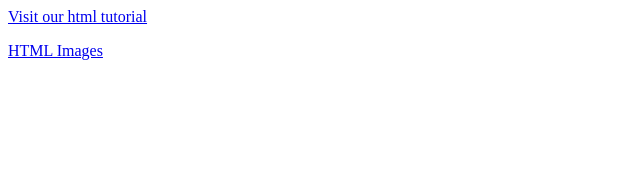
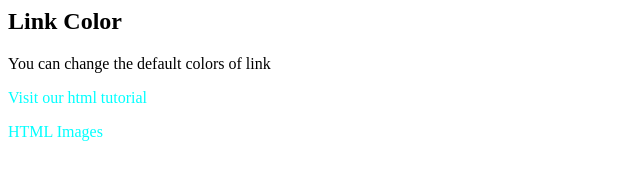
Before and after one commit to yuslianto/LearnHTML, a plain HTML site: page htmlLink.html in a window 1280 px wide. Shown: the whole page, without its empty margins (0-640 px from the left). Drawn offline with Linux system fonts and the light colour scheme.

Commit message:
learn how to change default color the link

```diff
--- a/htmlLink.html
+++ b/htmlLink.html
@@ -4,8 +4,27 @@
     <meta name="viewport" content="width=device-width, initial-scale=1.0">
     <meta http-equiv="X-UA-Compatible" content="ie=edge">
     <title>Document</title>
+    <style>
+        a:link{
+            color: aqua;
+            background-color: transparent;
+            text-decoration: none;
+        }
+        a:visited{
+            color: yellowgreen;
+            background-color: transparent;
+            text-decoration: underline;
+        }
+        a:active{
+            color: violet;
+            background-color: transparent;
+            text-decoration: underline
+        }
+    </style>
 </head>
 <body>
+    <h2>Link Color</h2>
+    <p>You can change the default colors of link</p>
     <p><a href="https://www.w3schools.com/html/">Visit our html tutorial</a></p>
     <p><a href="html_images.asp">HTML Images</a></p>
 </body>
```
